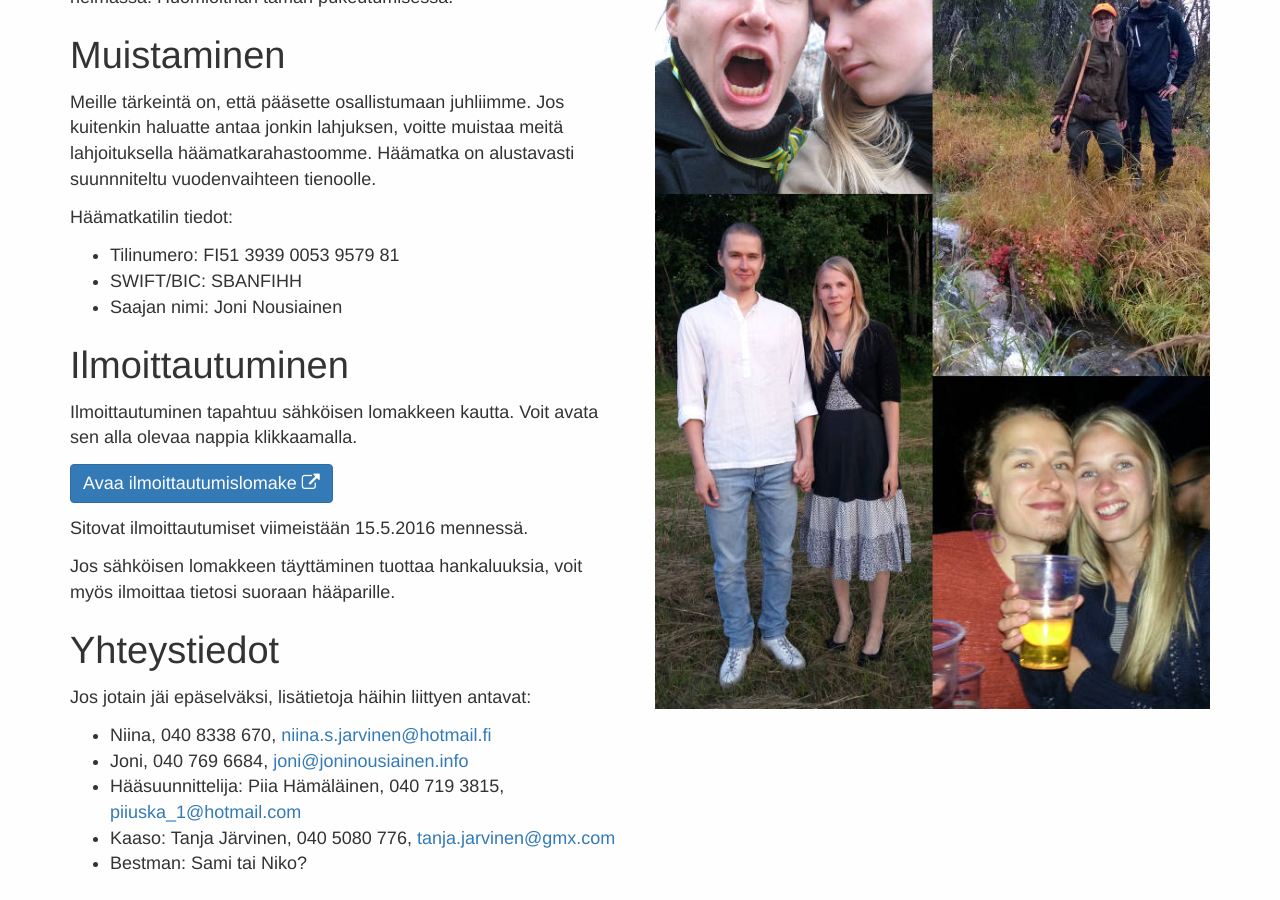
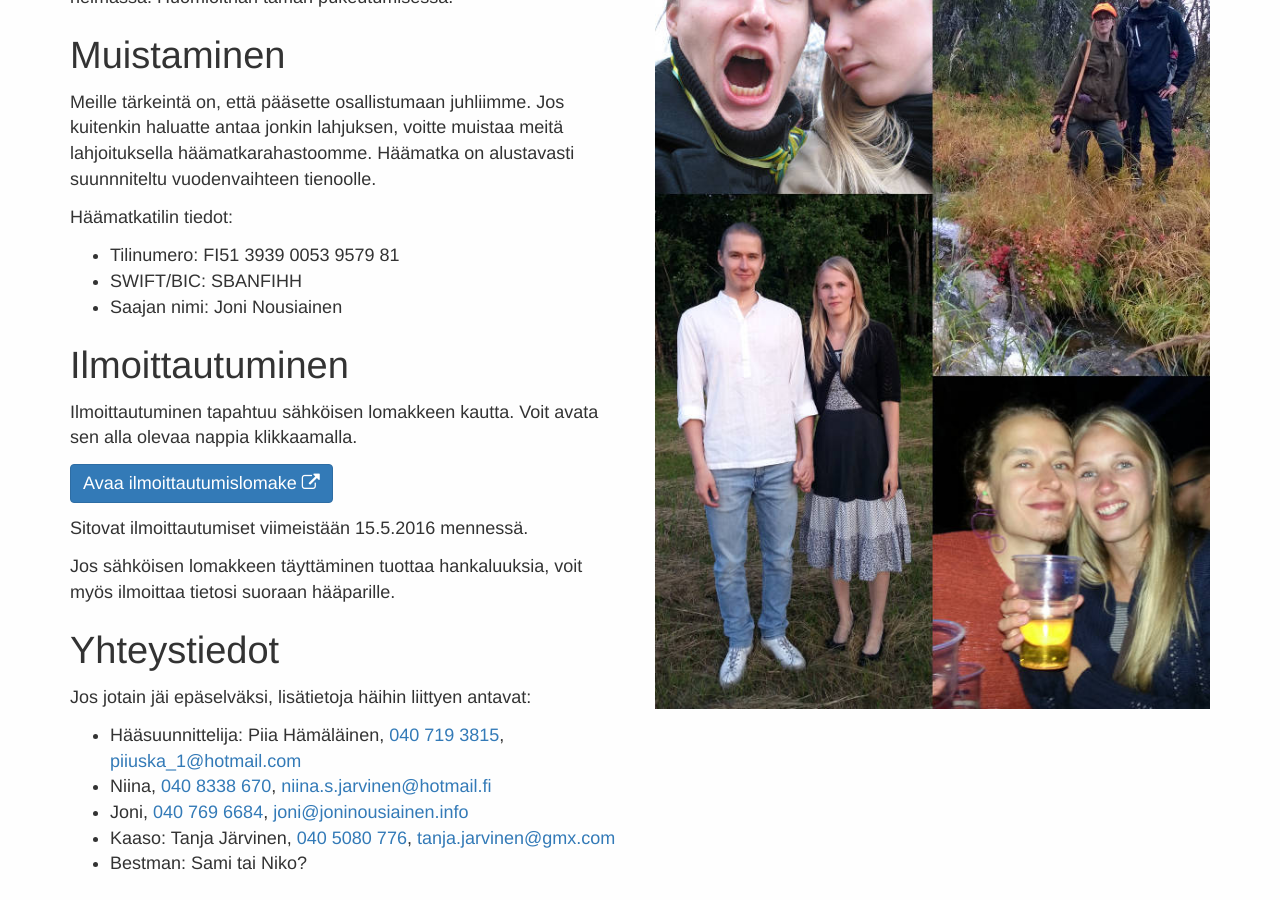
Before and after one commit to joni-nousiainen/haat, a Jekyll site: the page built from index.html, in a window 1280 px wide and 900 px high, scrolled down 1490 px. Built offline with Jekyll 4.4.1, drawn with Linux system fonts in a browser that asks for light colours; nearby versions of some CDN libraries; part of the change alters nothing that is shown.

```diff
--- a/index.html
+++ b/index.html
@@ -100,11 +100,29 @@ title: Niinan ja Jonin häät
     <p>Jos jotain jäi epäselväksi, lisätietoja häihin liittyen antavat:</p>
 
     <ul>
-      <li>Niina, 040 8338 670, <a href="mailto:niina.s.jarvinen@hotmail.fi">niina.s.jarvinen@hotmail.fi</a></li>
-      <li>Joni, 040 769 6684, <a href="mailto:joni@joninousiainen.info">joni@joninousiainen.info</a></li>
-      <li>Hääsuunnittelija: Piia Hämäläinen, 040 719 3815, <a href="mailto:piiuska_1@hotmail.com">piiuska_1@hotmail.com</a></li>
-      <li>Kaaso: Tanja Järvinen, 040 5080 776, <a href="mailto:tanja.jarvinen@gmx.com">tanja.jarvinen@gmx.com</a></li>
-      <li>Bestman: Sami tai Niko?</li>
+      <li>
+        Hääsuunnittelija: Piia Hämäläinen,
+        <a href="tel://+358407193815">040 719 3815</a>,
+        <a href="mailto:piiuska_1@hotmail.com">piiuska_1@hotmail.com</a>
+      </li>
+      <li>
+        Niina,
+        <a href="tel://+358408338670">040 8338 670</a>,
+        <a href="mailto:niina.s.jarvinen@hotmail.fi">niina.s.jarvinen@hotmail.fi</a>
+      </li>
+      <li>
+        Joni,
+        <a href="tel://+358407696684">040 769 6684</a>,
+        <a href="mailto:joni@joninousiainen.info">joni@joninousiainen.info</a>
+      </li>
+      <li>
+        Kaaso: Tanja Järvinen,
+        <a href="tel://+358405080776">040 5080 776</a>,
+        <a href="mailto:tanja.jarvinen@gmx.com">tanja.jarvinen@gmx.com</a>
+      </li>
+      <li>
+        Bestman: Sami tai Niko?
+      </li>
     </ul>
   </div>
 
```
